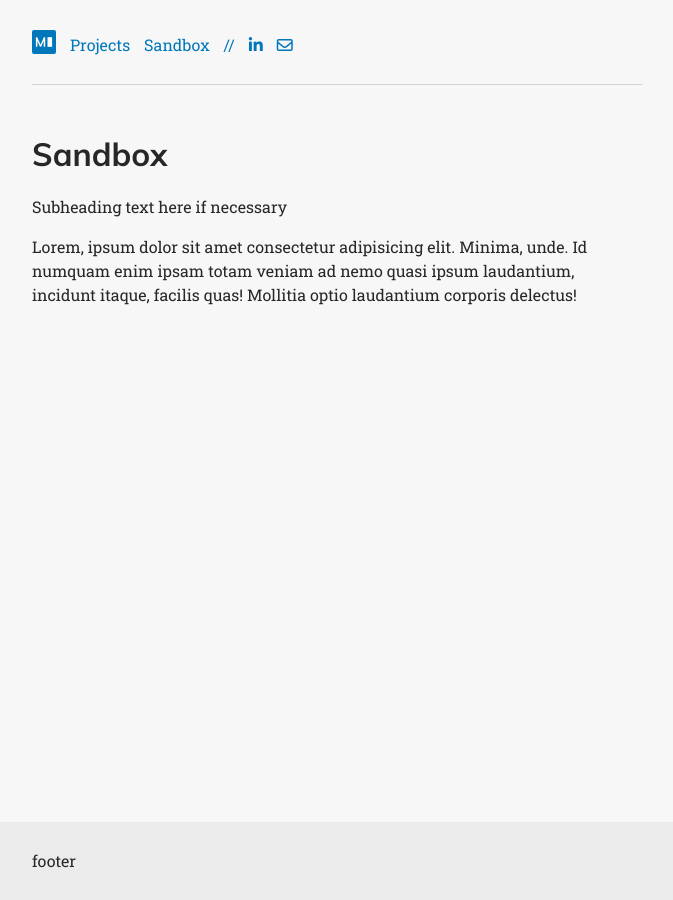
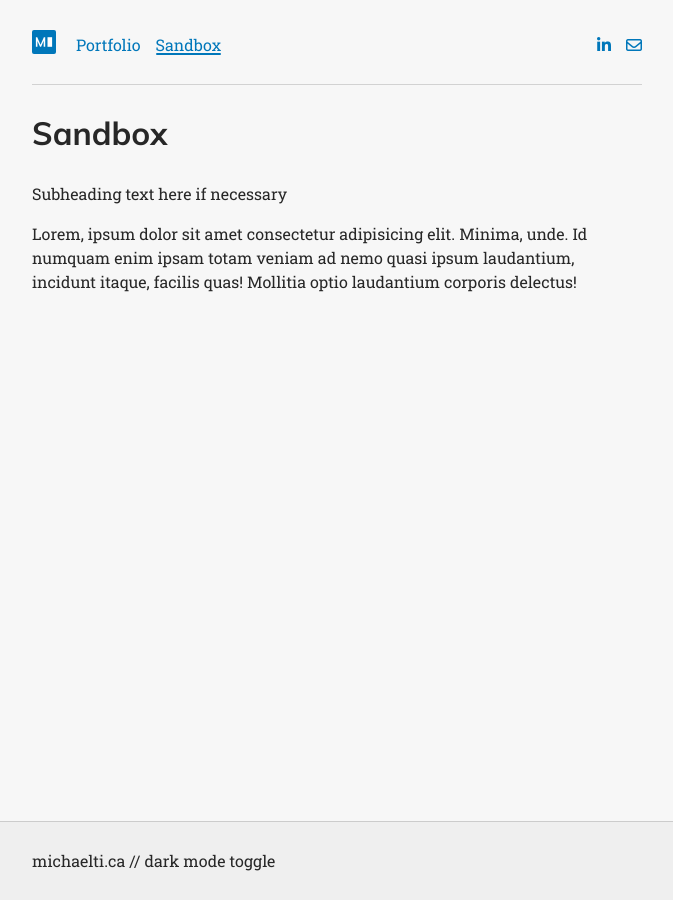
Before and after one commit to michaelti/michaelti.ca, a Jekyll site: the page built from src/sandbox.html, in a window 1280 px wide. Shown: the whole page, without its empty margins (303-976 px from the left). Built offline with Jekyll 4.4.1, drawn with Linux system fonts in a browser that asks for light colours; nearby versions of some CDN libraries.

Commit message:
Get pages set up

```diff
--- a/src/_data/navigation.yml
+++ b/src/_data/navigation.yml
@@ -1,6 +1,6 @@
 primary:
-    -   title: Projects
-        link: /projects/
+    -   title: Portfolio
+        link: /portfolio/
     -   title: Sandbox
         link: /sandbox/
 
--- /dev/null
+++ b/src/_includes/footer.html
@@ -0,0 +1,5 @@
+<footer>
+    <div class="container">
+        michaelti.ca // dark mode toggle
+    </div>
+</footer>
--- /dev/null
+++ b/src/_includes/header.html
@@ -0,0 +1,34 @@
+<header>
+    <div class="container">
+        <nav>
+
+            <!-- Home link / Logo -->
+            <a href="/" class="nav-brand">
+                <img src="/assets/images/logo-michaelti.svg" alt="michaelti.ca">
+            </a>
+
+            <!-- Main internal pages -->
+            <ul class="nav-primary">
+                {% for item in site.data.navigation.primary %}
+                    <li>
+                        <a href="{{ item.link }}" {% if item.link == page.url %} class="active" {% endif %}>
+                            {{ item.title }}
+                        </a>
+                    </li>
+                {% endfor %}
+            </ul>
+
+            <!-- Secondary external links / icons -->
+            <ul class="nav-secondary">
+                {% for item in site.data.navigation.secondary %}
+                    <li>
+                        <a href="{{ item.link }}" title="{{ item.title }}" target="_blank" rel="noreferrer">
+                            {{ item.content }}
+                        </a>
+                    </li>
+                {% endfor %}
+            </ul>
+
+        </nav>
+    </div>
+</header>
--- a/src/_includes/navigation.html
+++ /dev/null
@@ -1,24 +0,0 @@
-<div class="container">
-    <nav>
-        <!-- Home link / Logo -->
-        <a href="/">
-            <img src="/assets/images/logo-michaelti.svg" alt="">
-        </a>
-
-        <!-- Main internal pages -->
-        {% for item in site.data.navigation.primary %}
-            <a href="{{ item.link }}">
-                {{ item.title }}
-            </a>
-        {% endfor %}
-
-        <a>//</a>
-
-        <!-- Secondary external links / icons -->
-        {% for item in site.data.navigation.secondary %}
-            <a href="{{ item.link }}" title="{{ item.title }}" target="_blank" rel="noreferrer">
-                {{ item.content }}
-            </a>
-        {% endfor %}
-    </nav>
-</div>
--- a/src/_layouts/default.html
+++ b/src/_layouts/default.html
@@ -9,16 +9,8 @@
     <script src="https://kit.fontawesome.com/9db44483f1.js" crossorigin="anonymous"></script>
 </head>
 <body>
-    <header>
-        {% include navigation.html %}
-    </header>
-
-    <main>
-        {{ content }}
-    </main>
-
-    <footer>
-        <div class="container">footer</div>
-    </footer>
+    {% include header.html %}
+    {{ content }}
+    {% include footer.html %}
 </body>
 </html>
--- /dev/null
+++ b/src/_layouts/home.html
@@ -0,0 +1,6 @@
+---
+layout: default
+---
+<main>
+    {{ content }}
+</main>
--- /dev/null
+++ b/src/_layouts/page.html
@@ -0,0 +1,9 @@
+---
+layout: default
+---
+<main>
+    <div class="container">
+        <h1>{{ page.title }}</h1>
+    </div>
+    {{ content }}
+</main>
--- /dev/null
+++ b/src/_sass/layout.scss
@@ -0,0 +1,29 @@
+$layoutPadding: 15px;
+
+/* Layout */
+
+body {
+    min-height: 100vh;
+    display: flex;
+    flex-direction: column;
+}
+
+main {
+    flex-grow: 1;
+}
+
+.container {
+    max-width: 640px;
+    margin-left: auto;
+    margin-right: auto;
+    padding-left: $layoutPadding;
+    padding-right: $layoutPadding;
+}
+
+.container-wide {
+    max-width: 1280px;
+    margin-left: auto;
+    margin-right: auto;
+    padding-left: $layoutPadding;
+    padding-right: $layoutPadding;
+}
--- a/src/_sass/styles.scss
+++ b/src/_sass/styles.scss
@@ -11,6 +11,8 @@ body {
 h1, h2, h3, h4, h5, h6 {
     font-family: 'Muli', sans-serif;
     font-weight: 700;
+    margin-top: $layoutPadding * 2;
+    margin-bottom: $layoutPadding * 2;
 }
 
 p {
@@ -22,57 +24,10 @@ a {
 }
 
 
-/* Layout */
-
-body {
-    min-height: 100vh;
-    display: grid;
-    grid-template-columns: 1fr;
-    grid-template-rows: auto 1fr auto;
-    grid-template-areas:
-        "header"
-        "main"
-        "footer";
-}
-
-header {
-    grid-area: header;
-    padding-top: 30px;
-    padding-bottom: 30px;
-}
-
-main {
-    grid-area: main;
-}
-
-footer {
-    grid-area: footer;
-    padding-top: 30px;
-    padding-bottom: 30px;
-}
-
-.container {
-    max-width: 640px;
-    margin-left: auto;
-    margin-right: auto;
-    padding-left: 15px;
-    padding-right: 15px;
-}
-
-.container-wide {
-    max-width: 1280px;
-    margin-left: auto;
-    margin-right: auto;
-    padding-left: 15px;
-    padding-right: 15px;
-}
-
-
 /* Home title */
 
 h1.home-title {
     font-size: 2.5em;
-    margin-bottom: 0;
 }
 
 h1.home-title::after {
@@ -98,24 +53,88 @@ h1.home-title::after {
 /* Navigation temp */
 
 nav {
-    padding-bottom: 30px;
     border-bottom: 1px solid rgba(0, 0, 0, 0.15);
+    padding-top: $layoutPadding * 2;
+    padding-bottom: $layoutPadding * 2;
+    display: flex;
+    align-items: flex-end;
+    > *:not(:last-child) {
+        margin-right: $layoutPadding + 5px;
+    }
 }
 
-nav a {
-    margin-right: 10px;
-    text-decoration: none;
+nav > ul {
+    list-style-type: none;
+    padding: 0;
+    margin: 0;
+    display: flex;
+    > li:not(:last-child) {
+        margin-right: $layoutPadding;
+    }
 }
 
-nav a img {
+nav > ul > li > a {
+    position: relative;
+    display: inline-block;
+    text-decoration: none;
+
+    &::after {
+        content: '';
+        position: absolute;
+        bottom: -1px;
+        right: 0;
+        display: block;
+        height: 2px;
+        width: 0%;
+        background-color: map-get($colors, 'link');
+        border-radius: 2px;
+        transition: width .15s ease;
+    }
+
+    &:hover, &:active, &:focus, &.active {
+        &::after {
+            left: 0;
+            width: 100%;
+        }
+    }
+}
+
+nav .nav-primary {
+    flex-grow: 1;
+}
+
+nav .nav-brand img {
+    display: block;
     height: 1.5em;
     width: 1.5em;
-    vertical-align: bottom;
     border-radius: 2px;
 }
 
 /* Footer temp */
 
 footer {
-    background-color: #ebebeb;
+    background-color: #efefef;
+    border-top: 1px solid rgba(0, 0, 0, 0.15);
+    padding-top: $layoutPadding * 2;
+    padding-bottom: $layoutPadding * 2;
+
 }
+
+
+
+
+/* Portfolio Grid temp */
+.portfolio-grid {
+    display: grid;
+    grid-auto-rows: auto;
+    grid-template-columns: repeat(auto-fill, minmax(290px, 1fr));
+    grid-gap: 15px;
+    margin-top: 45px;
+}
+
+.portfolio-grid > div {
+    background-color: #fff;
+    height: 250px;
+    border-radius: 2px;
+    box-shadow: 0 2px 8px rgba(0, 0, 0, 0.15);
+}
--- a/src/assets/styles/main.scss
+++ b/src/assets/styles/main.scss
@@ -4,4 +4,5 @@
 @import 'normalize';
 @import 'font-face';
 @import 'colors';
+@import 'layout';
 @import 'styles';
--- a/src/index.html
+++ b/src/home.html
@@ -1,6 +1,7 @@
 ---
-layout: default
+layout: home
 title: Home
+permalink: /
 ---
 
 <div class="container">
--- a/src/sandbox.html
+++ b/src/sandbox.html
@@ -1,11 +1,10 @@
 ---
-layout: default
+layout: page
 title: Sandbox
 permalink: /sandbox/
 ---
 
 <div class="container">
-    <h1>Sandbox</h1>
     <p>Subheading text here if necessary</p>
     <p>
         Lorem, ipsum dolor sit amet consectetur adipisicing elit. Minima, unde. Id numquam enim ipsam totam veniam ad nemo quasi ipsum laudantium, incidunt itaque, facilis quas! Mollitia optio laudantium corporis delectus!
```
Also changed, not shown: src/portfolio.html (added, +22 -0 lines), src/projects.html (deleted, +0 -13 lines).
